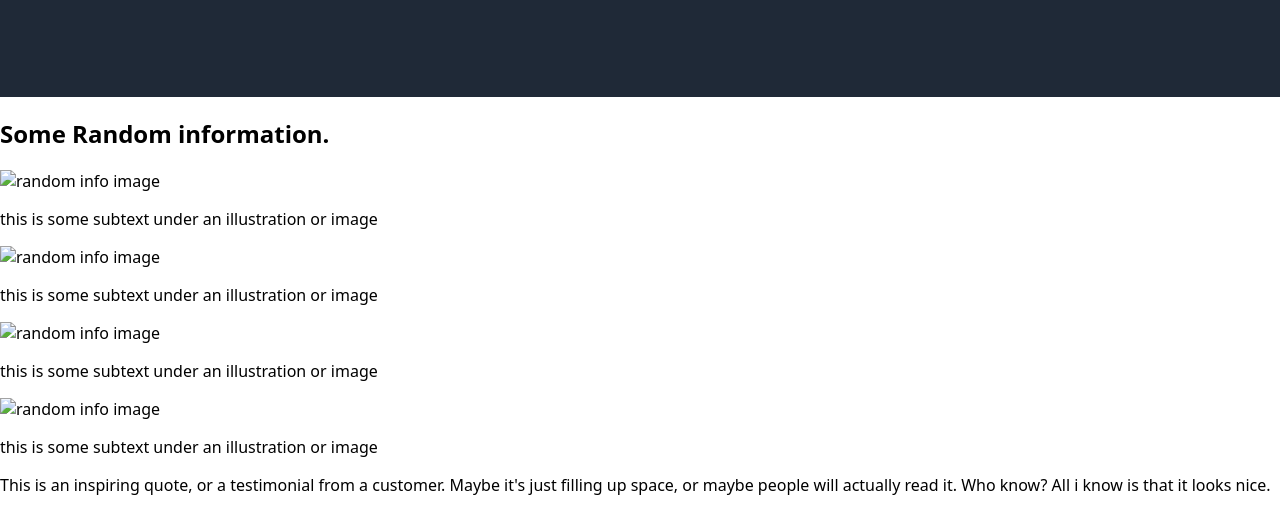
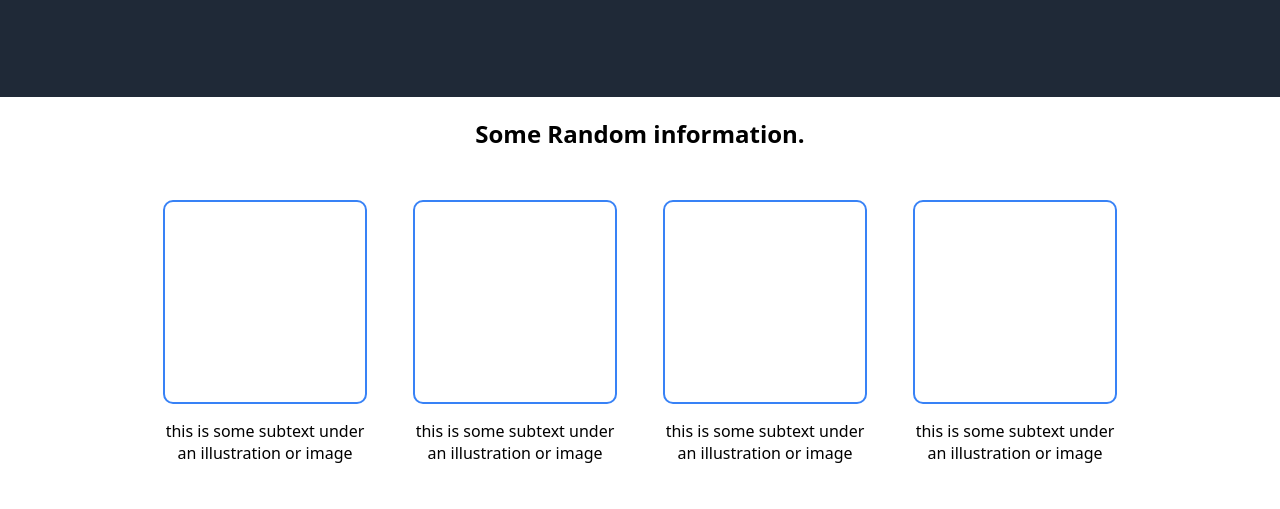
Before and after one commit to Dezkiel/Odin_Landing_Page, a plain HTML site: page index.html in a window 1280 px wide. Shown: the part 386-895 px from the top of the page. Drawn offline with Linux system fonts and the light colour scheme.

Commit message:
added information section styling, corrected information section html markup

```diff
--- a/index.html
+++ b/index.html
@@ -30,19 +30,19 @@
         <h2 class="info-title">Some Random information.</h2>
         <div class="info-cards">
             <div class="card">
-                <img src="#" alt="random info image"/>
+                <div class="info-picture"></div>
                 <p class="info-image-text">this is some subtext under an illustration or image</p>
             </div>
             <div class="card">
-                <img src="#" alt="random info image"/>
+                <div class="info-picture"></div>
                 <p class="info-image-text">this is some subtext under an illustration or image</p>
             </div>
             <div class="card">
-                <img src="#" alt="random info image"/>
+                <div class="info-picture"></div>
                 <p class="info-image-text">this is some subtext under an illustration or image</p>
             </div>
             <div class="card">
-                <img src="#" alt="random info image"/>
+                <div class="info-picture"></div>
                 <p class="info-image-text">this is some subtext under an illustration or image</p>
             </div>
         </div>
--- a/styles.css
+++ b/styles.css
@@ -70,6 +70,38 @@ a{
     margin-left: auto;
 }
 
+.random-info-section{
+    display: flex;
+    flex-direction: column;
+    padding-left: 10%;
+    padding-right: 10%;
+    align-items: center;
+}
+
+.info-cards{
+    display: flex;
+    margin-top: 30px;
+    margin-bottom: 30px;
+    gap: 50px;
+}
+
+.card{
+    display: flex;
+    flex-direction: column;
+    align-items: center;
+    text-align: center;
+    border-radius: 10px;
+    width: 200px;
+}
+
+.info-picture{
+    border: 2px solid #3882F6;
+    border-radius: 10px;
+    height: 200px;
+    width: 200px;
+}
+
+
 .footer{
     background-color: #1F2937;
     color: white;
```
